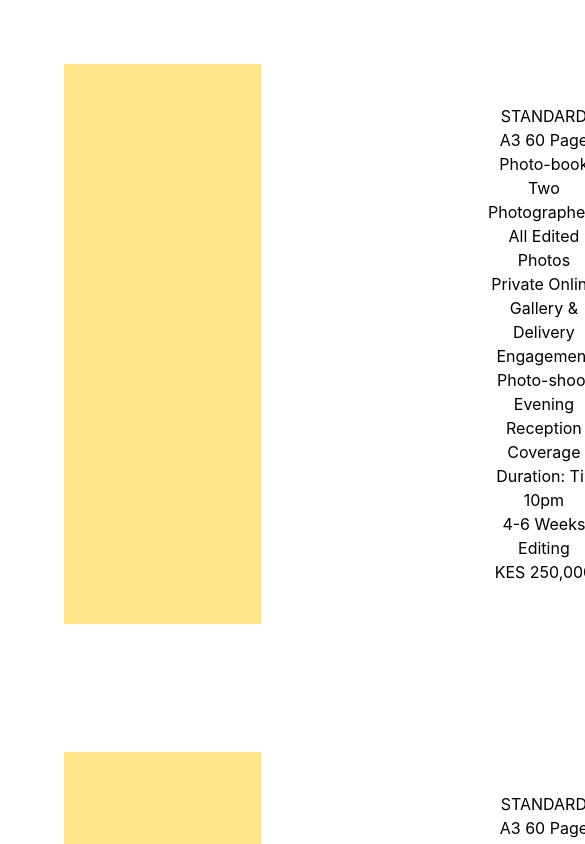
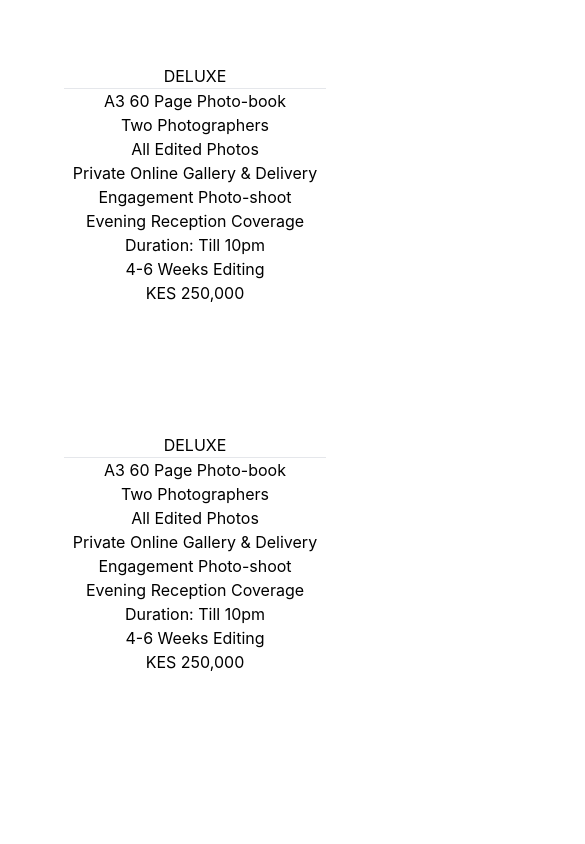
Before and after one commit to VinCoD/packages, a React (Create React App) app: page / in a window 390 px wide. Shown: the top 844 px of the page, 585 px wide, since content can reach past the window. Built offline with nearby package versions, Linux system fonts and the light colour scheme; grey boxes are pictures that could not be loaded.

Commit message:
Used elements from Mwki.c.k

```diff
--- a/src/components/Package.js
+++ b/src/components/Package.js
@@ -3,37 +3,30 @@ import React from 'react';
 const MyStory = () => {
     return (
         <div className="p-16 w-full h-full">
-            <div className="flex  gap-96 items-center h-3/4 bg-amber-200 w-3/4 p-10">
-                <div className="">
-                    <img src="https://www.dropbox.com/s/21nkam76bgxllpu/_DSF5912-min.jpg?dl=1" className="h-96 w-60" alt="package"/>
+
+            <div className="row no-gutters justify-content-center align-items-center">
+                <div className="col-9 col-md-6 pricing__photo-wrapper">
+                    <div className=" bg-[url(//images-pw.pixieset.com/elementfield/987091901/Onesmus__Wanjiru-354-dd64376e.jpg)] bg-[54% 11%]"></div>
                 </div>
-                <div className="">
-                    <h2 className="uppercase">Standard</h2>
-                    <p>
-                        A3 60 Page Photo-book
-                        <br/>
-                        Two Photographers
-                        <br/>
-                        All Edited Photos
-                        <br/>
-                        Private Online Gallery & Delivery
-                        <br/>
-                        Engagement Photo-shoot
-                        <br/>
-                        Evening Reception Coverage
-                        <br/>
-                        Duration: Till 10pm
-                        <br/>
-                        4-6 Weeks Editing
-
-
-                    </p>
-                    <p>
-                        KES 250,000
-                    </p>
+                <div
+                    className="col-9 col-md-6 pricing__text-wrapper d-flex align-items-center justify-content-center">
+                    <div className="pricing__text text-center">
+                        <h2 className="pricing__title ca-package-name-lgjO42">DELUXE</h2>
+                        <hr className="pricing__divider vertical-line vertical-line--sm ca-divider-DNORPB"/>
+                        <p className="pricing__description ca-description-LBKEqg">
+                            A3 60 Page Photo-book<br/>
+                            Two Photographers<br/>
+                            All Edited Photos<br/>
+                            Private Online Gallery &amp; Delivery<br/>
+                            Engagement Photo-shoot<br/>
+                            Evening Reception Coverage<br/>
+                            Duration: Till 10pm<br/>
+                            4-6 Weeks Editing<br/>
+                        </p>
+                        <p className="pricing__price detail ca-price-RBJEo2">KES 250,000</p>
+                    </div>
                 </div>
             </div>
-
 
         </div>
     );
```
